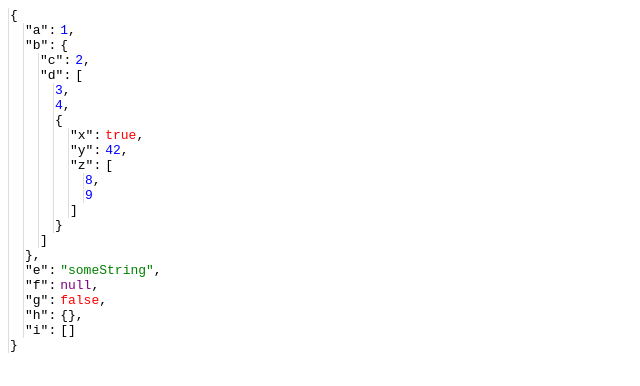
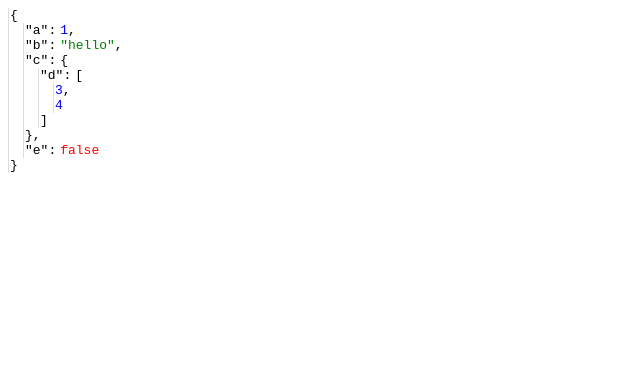
Before and after one commit to cars10/vue-print-object, a Vue app: page / in a window 1280 px wide. Shown: the top 386 px of the page, without its empty margins (0-640 px from the left). Built offline with nearby package versions, Linux system fonts and the light colour scheme.

Commit message:
readme and screenshot

```diff
--- a/src/App.vue
+++ b/src/App.vue
@@ -1,13 +1,13 @@
 <template>
   <div>
-    <print-object :printableObject="advancedObject"></print-object>
+    <print-object :printableObject="myObject"></print-object>
   </div>
 </template>
 
 <style>
-  * {
-    font-family: monospace;
-  }
+* {
+  font-family: monospace;
+}
 </style>
 
 <script>
@@ -16,15 +16,13 @@
   export default {
     data: () => {
       return {
-        simpleObject: {a: 1, b: 2},
-        advancedObject: {
+        myObject: {
           a: 1,
-          b: {c: 2, d: [3, 4, {x: true, y: 42, z: [8, 9]}]},
-          e: 'someString',
-          f: null,
-          g: false,
-          h: {},
-          i: []
+          b: "hello",
+          c: {
+            d: [3, 4]
+          },
+          e: false
         }
       }
     },
```
Also changed, not shown: screenshot.png (added), 1 other file (tests, documents, lock files or other folders).
